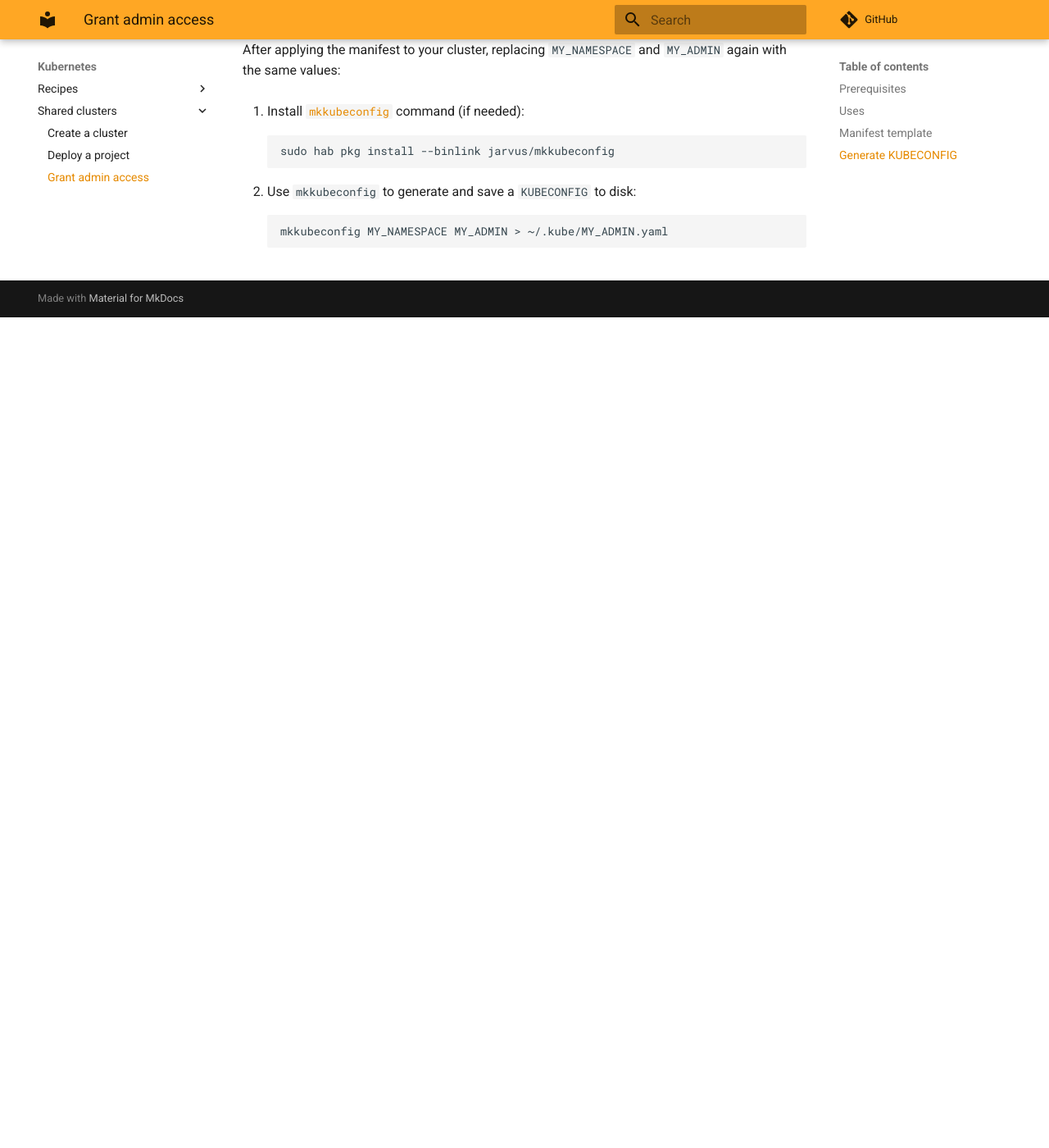
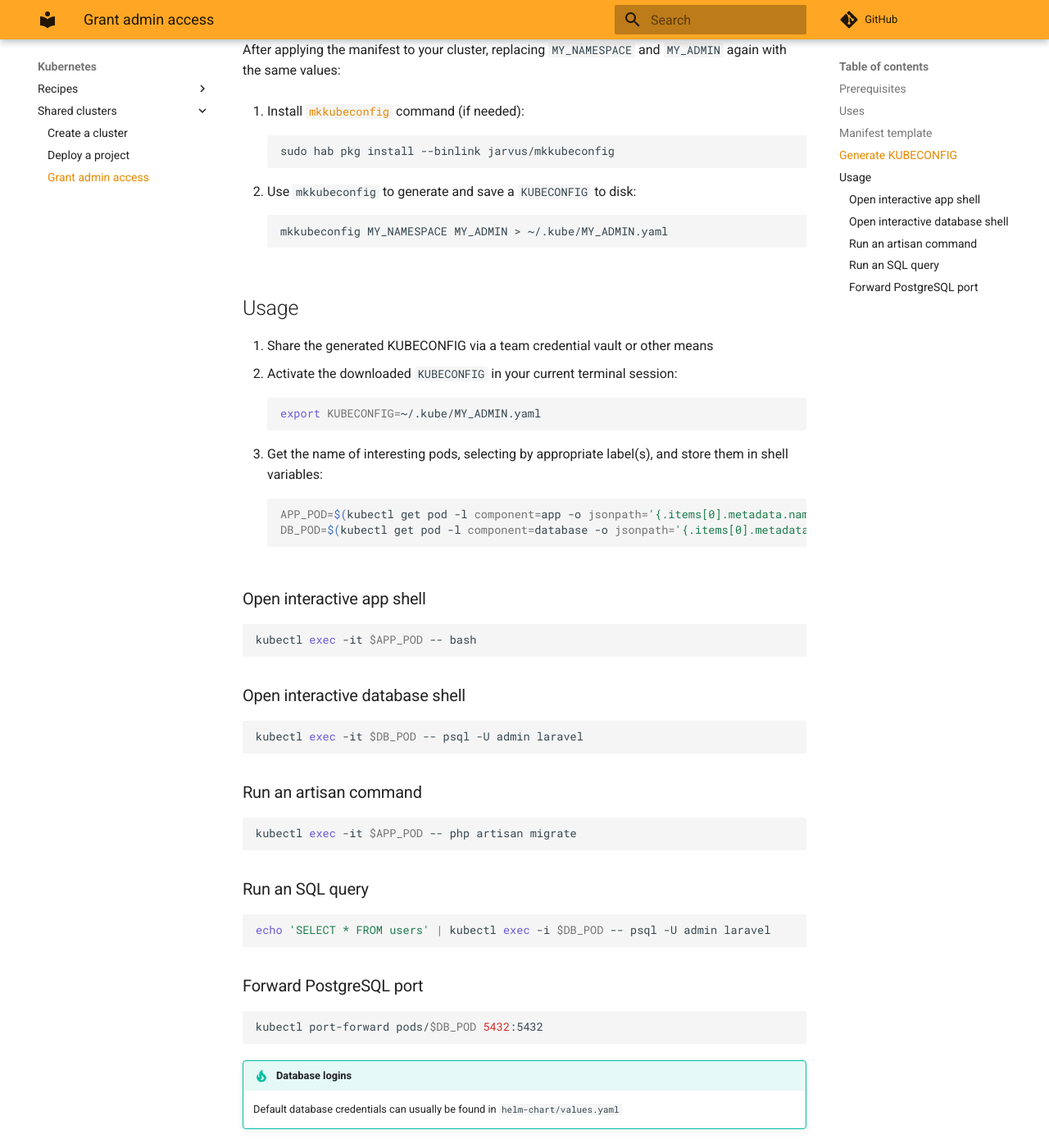
Before and after one commit to JarvusLabs/library, an MkDocs documentation site: the page built from docs/kubernetes/shared-clusters/admin-access.md, in a window 1280 px wide and 1400 px high, scrolled down 1687 px. Shown: the whole window at 82% size. Built offline with MkDocs 1.6.1 and Material for MkDocs 9.7.7, drawn with Linux system fonts in a browser that asks for light colours; nearby versions of some CDN libraries; comment, search, counter and statistics services are not loaded; before the commit the page ends 2074 px from its top, so only the background shows below that.

Commit message:
docs: add admin access usage examples

````diff
--- a/docs/kubernetes/shared-clusters/admin-access.md
+++ b/docs/kubernetes/shared-clusters/admin-access.md
@@ -79,3 +79,52 @@ After applying the manifest to your cluster, replacing `MY_NAMESPACE` and `MY_AD
     ```bash
     mkkubeconfig MY_NAMESPACE MY_ADMIN > ~/.kube/MY_ADMIN.yaml
     ```
+
+## Usage
+
+1. Share the generated KUBECONFIG via a team credential vault or other means
+2. Activate the downloaded `KUBECONFIG` in your current terminal session:
+
+    ```bash
+    export KUBECONFIG=~/.kube/MY_ADMIN.yaml
+    ```
+
+3. Get the name of interesting pods, selecting by appropriate label(s), and store them in shell variables:
+
+    ```bash
+    APP_POD=$(kubectl get pod -l component=app -o jsonpath='{.items[0].metadata.name}')
+    DB_POD=$(kubectl get pod -l component=database -o jsonpath='{.items[0].metadata.name}')
+    ```
+
+### Open interactive app shell
+
+```bash
+kubectl exec -it $APP_POD -- bash
+```
+
+### Open interactive database shell
+
+```bash
+kubectl exec -it $DB_POD -- psql -U admin laravel
+```
+
+### Run an artisan command
+
+```bash
+kubectl exec -it $APP_POD -- php artisan migrate
+```
+
+### Run an SQL query
+
+```bash
+echo 'SELECT * FROM users' | kubectl exec -i $DB_POD -- psql -U admin laravel
+```
+
+### Forward PostgreSQL port
+
+```bash
+kubectl port-forward pods/$DB_POD 5432:5432
+```
+
+!!! tip "Database logins"
+    Default database credentials can usually be found in `helm-chart/values.yaml`
````
